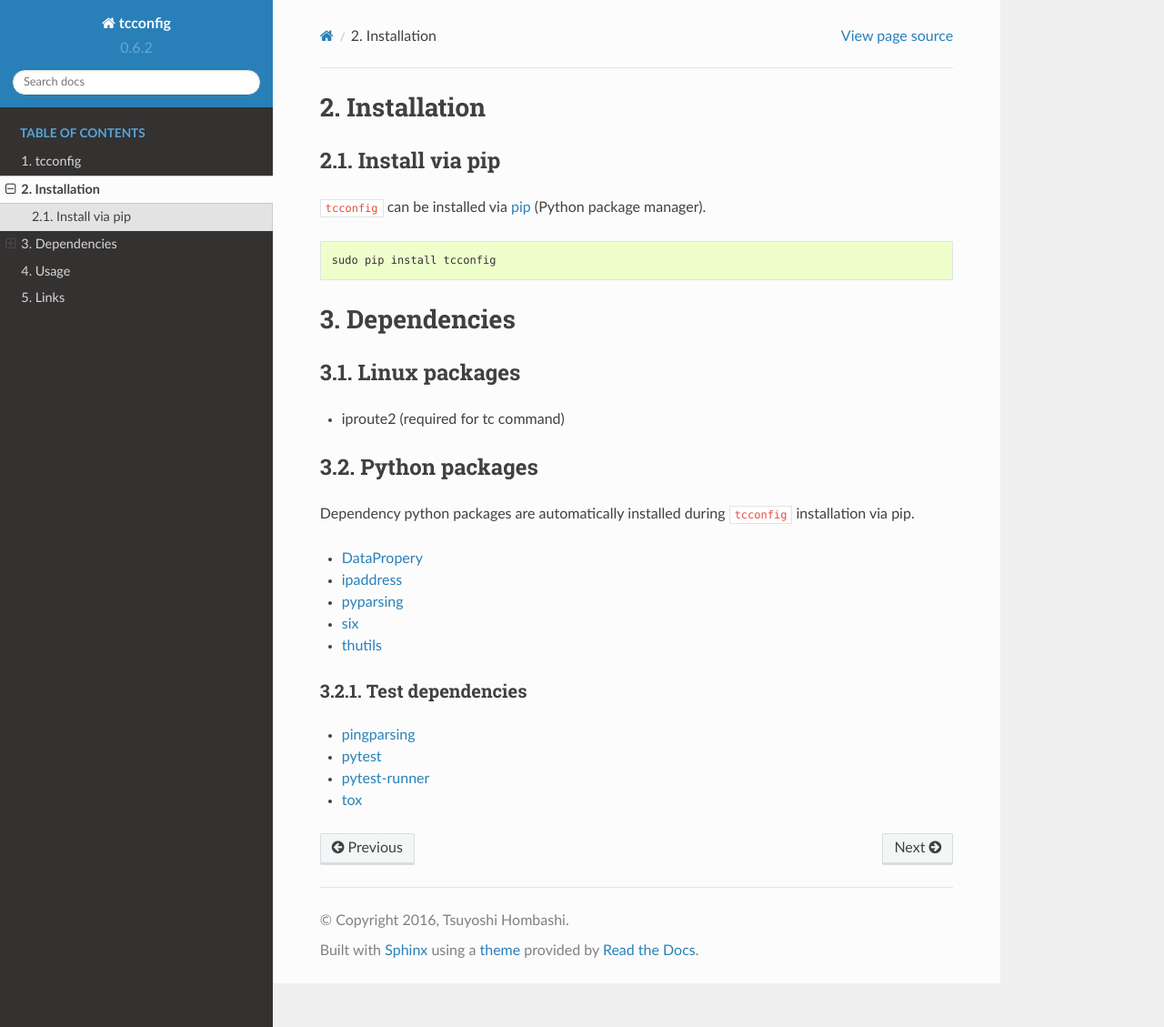
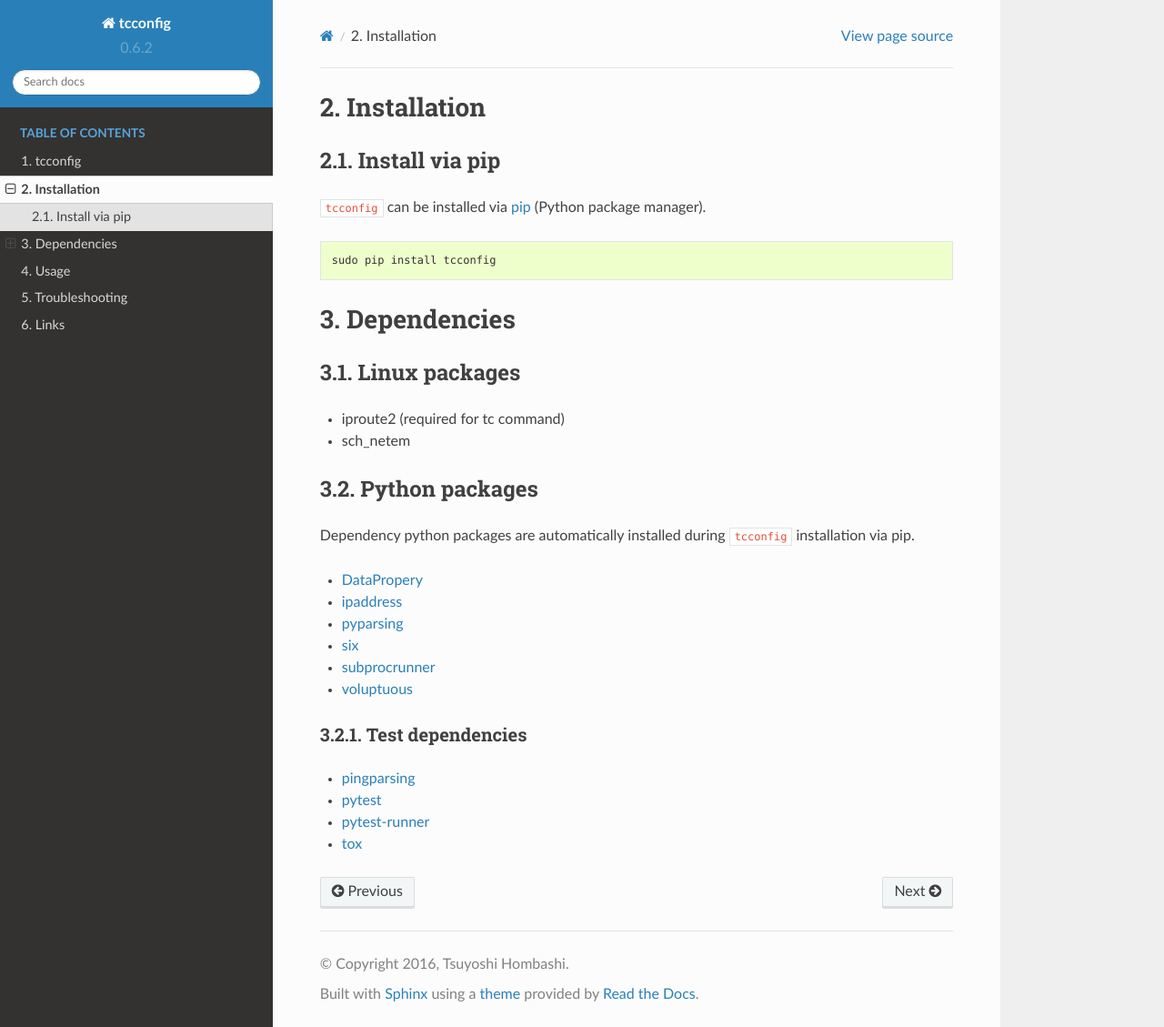
Before and after one commit to thombashi/tcconfig, a Sphinx documentation site: the page built from docs/pages/installation.rst, in a window 1280 px wide and 1129 px high. Shown: the whole window at 91% size. Built offline with Sphinx 7.4.7 and the Read the Docs theme 2.0.0, drawn with Linux system fonts in a browser that asks for light colours; pages that are not in the unit, such as notebooks, are missing from menus.

Commit message:
Update docs

```diff
--- a/docs/index.rst
+++ b/docs/index.rst
@@ -14,6 +14,7 @@
    pages/introduction/index
    pages/installation
    pages/usage/index
+   pages/troubleshooting
    pages/genindex
    pages/links
 
--- a/docs/make_readme.py
+++ b/docs/make_readme.py
@@ -33,7 +33,7 @@
     maker.write_chapter("For more information")
     maker.write_line_list([
         "More examples are available at ",
-        "http://%s.readthedocs.org/en/latest/pages/usage/index.html" % (
+        "http://{:s}.readthedocs.org/en/latest/pages/usage/index.html".format(
             PROJECT_NAME),
     ])
 
@@ -60,8 +60,11 @@
     maker.set_indent_level(0)
     maker.write_chapter("Documentation")
     maker.write_line_list([
-        "http://%s.readthedocs.org/en/latest/" % (PROJECT_NAME),
+        "http://{:s}.readthedocs.org/en/latest/".format(PROJECT_NAME),
     ])
+
+    maker.write_file(
+        maker.doc_page_root_dir_path.joinpath("troubleshooting.rst"))
 
     return 0
 
--- a/docs/pages/installation.rst
+++ b/docs/pages/installation.rst
@@ -18,7 +18,8 @@
 Linux packages
 --------------
 
--  iproute2 (required for tc command)
+- iproute2 (required for tc command)
+- sch_netem
 
 Python packages
 ---------------
@@ -26,16 +27,17 @@
 Dependency python packages are automatically installed during
 ``tcconfig`` installation via pip.
 
--  `DataPropery <https://github.com/thombashi/DataProperty>`__
--  `ipaddress <https://pypi.python.org/pypi/ipaddress>`__
--  `pyparsing <https://pyparsing.wikispaces.com/>`__
--  `six <https://pypi.python.org/pypi/six/>`__
--  `thutils <https://github.com/thombashi/thutils>`__
+- `DataPropery <https://github.com/thombashi/DataProperty>`__
+- `ipaddress <https://pypi.python.org/pypi/ipaddress>`__
+- `pyparsing <https://pyparsing.wikispaces.com/>`__
+- `six <https://pypi.python.org/pypi/six/>`__
+- `subprocrunner <https://github.com/thombashi/subprocrunner>`__
+- `voluptuous <https://github.com/alecthomas/voluptuous>`__
 
 Test dependencies
 ^^^^^^^^^^^^^^^^^^^^^^^^^^^^^^^^^^^^^^^^^^^
 
--  `pingparsing <https://github.com/thombashi/pingparsing>`__
--  `pytest <http://pytest.org/latest/>`__
--  `pytest-runner <https://pypi.python.org/pypi/pytest-runner>`__
--  `tox <https://testrun.org/tox/latest/>`__
+- `pingparsing <https://github.com/thombashi/pingparsing>`__
+- `pytest <http://pytest.org/latest/>`__
+- `pytest-runner <https://pypi.python.org/pypi/pytest-runner>`__
+- `tox <https://testrun.org/tox/latest/>`__
--- a/docs/pages/introduction/summary.txt
+++ b/docs/pages/introduction/summary.txt
@@ -1,2 +1,2 @@
-``tcconfig`` is a Simple tc command wrapper.
+``tcconfig`` is a Simple ``tc`` command wrapper.
 Easy to set up traffic control of network bandwidth/latency/packet-loss to a network interface.
```
